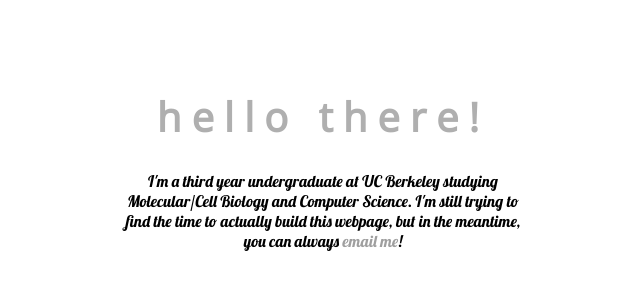
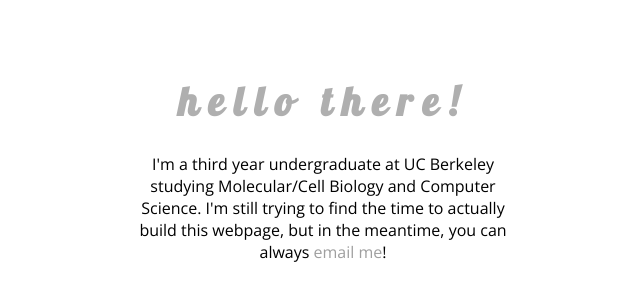
Before and after one commit to carosee/carosee.github.io, a plain HTML site: page index.html in a window 1280 px wide. Shown: the part 156-456 px from the top of the page, without its empty margins (317-957 px from the left). Drawn offline with nearby package versions, Linux system fonts and the light colour scheme.

Commit message:
Update stylesheet.css

```diff
--- a/stylesheet.css
+++ b/stylesheet.css
@@ -2,7 +2,7 @@ body {
 color:#000000;
 background-color:#FFFFFF;
 background-attachment:fixed;
-font-family: 'Lobster', 'Open Sans', georgia, serif;
+font-family: 'Open Sans', georgia, serif;
 font-size:12pt;
 }
 
@@ -22,7 +22,7 @@ a {
 }
 
 h1 {
-  font-family: 'Open Sans';
+  font-family: 'Lobster', 'Open Sans', georgia, serif;
   font-size: 30pt;
   letter-spacing:10px;
   text-transform:lowercase;
```
